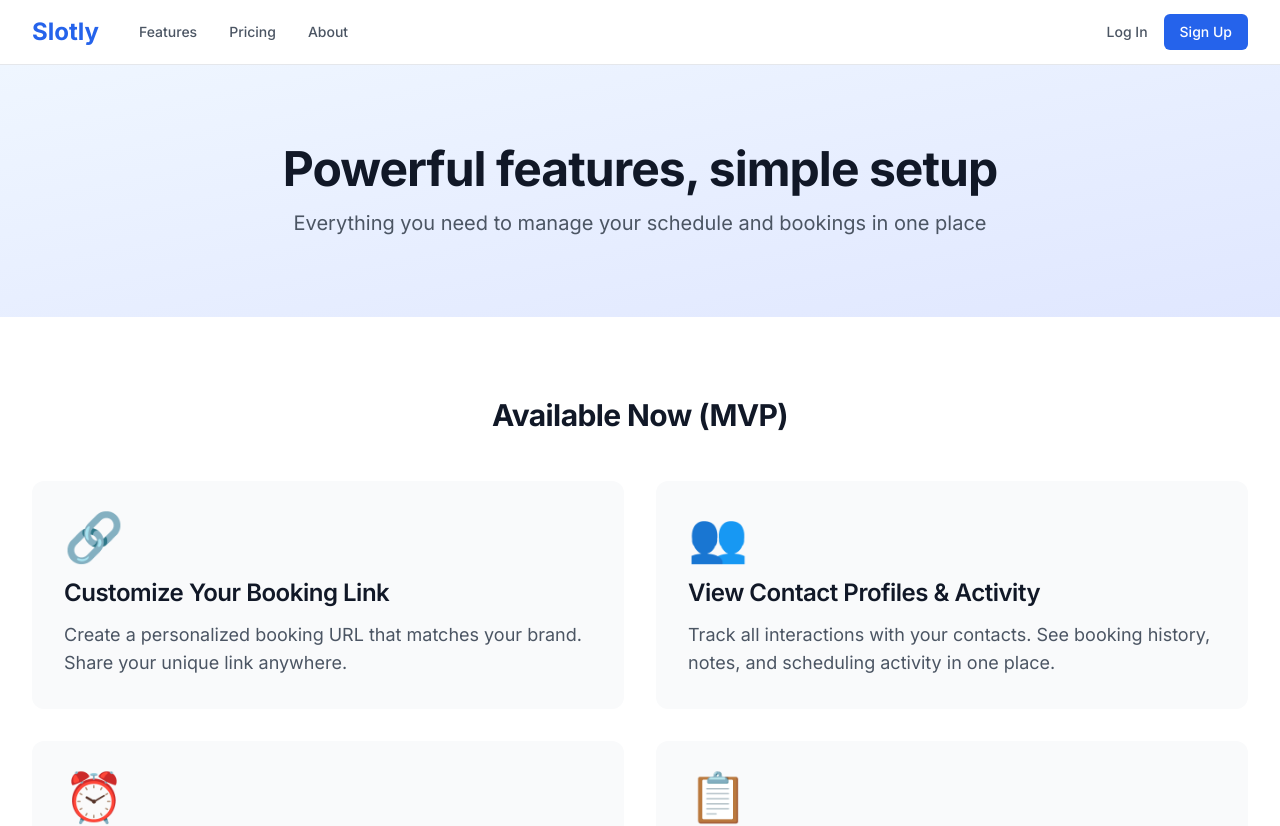
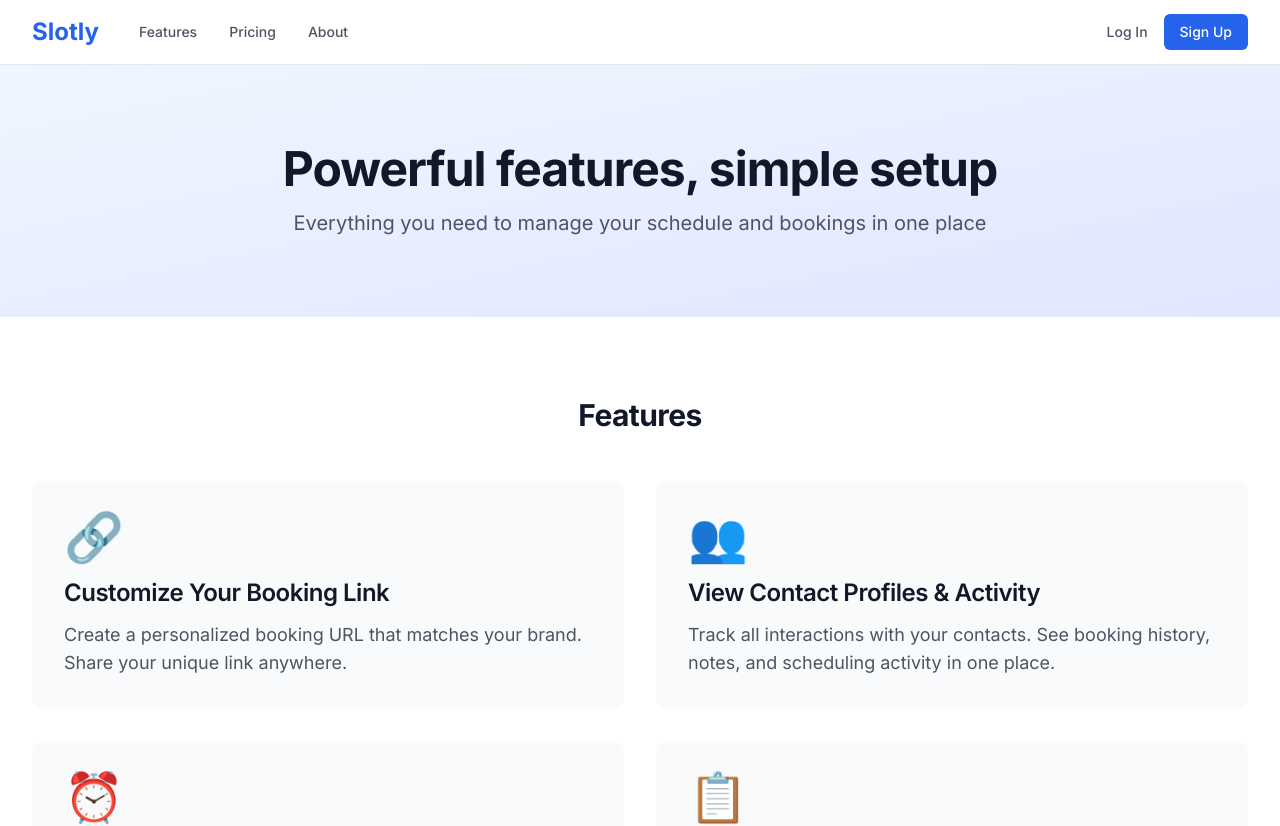
Before and after one commit to digitalquotient008/slotly-marketing, a Next.js app: page /features in a window 1280 px wide. Shown: the top 826 px of the page. Built offline with nearby package versions, Linux system fonts and the light colour scheme; no server answers.

Commit message:
Remove 'Available Now (MVP)' heading, replace with 'Features'

```diff
--- a/src/app/features/page.tsx
+++ b/src/app/features/page.tsx
@@ -25,7 +25,7 @@
       <section className="py-20">
         <div className="max-w-7xl mx-auto px-4 sm:px-6 lg:px-8">
           <h2 className="text-3xl font-bold text-gray-900 mb-12 text-center">
-            Available Now (MVP)
+            Features
           </h2>
           <div className="grid grid-cols-1 md:grid-cols-2 gap-8">
             {MVP_FEATURES.map((feature, index) => (
```
